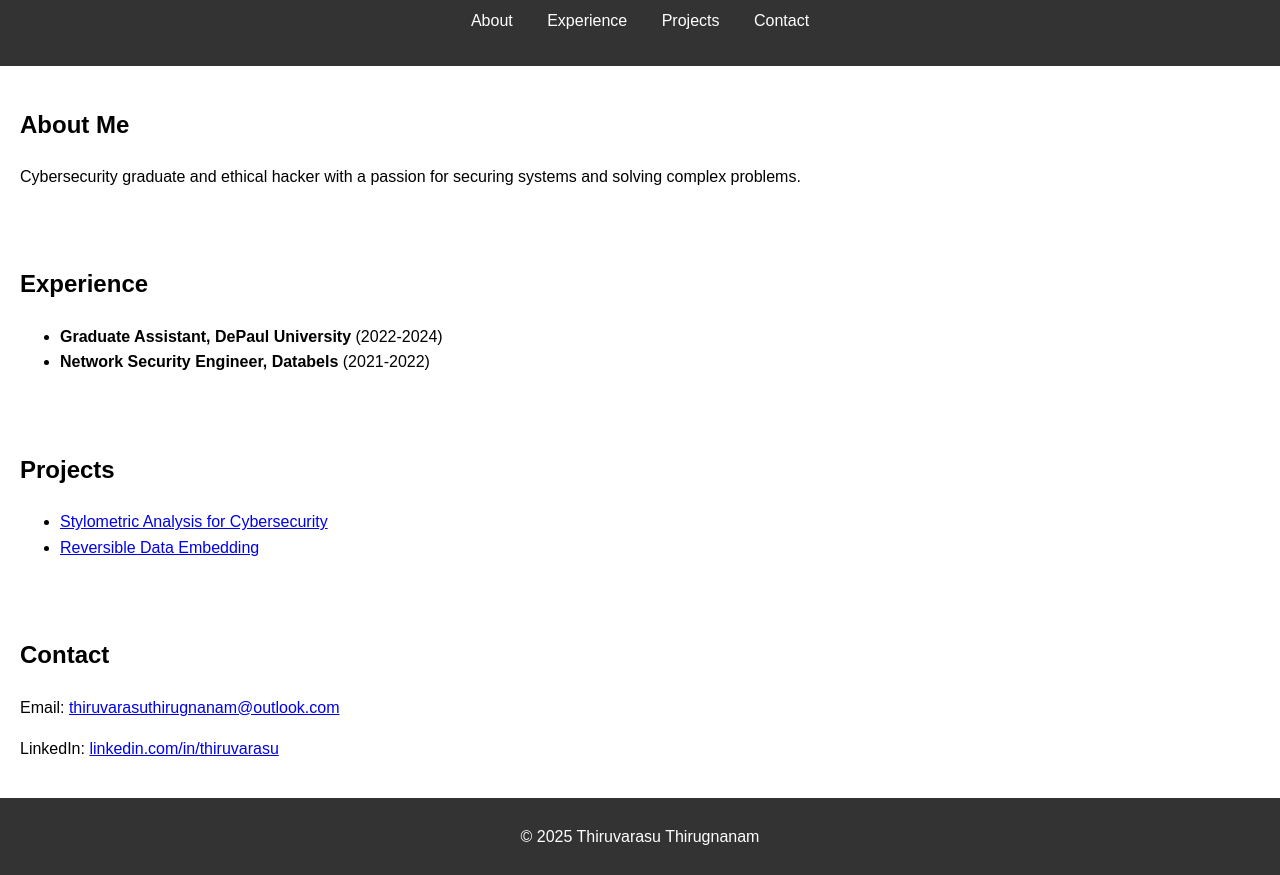
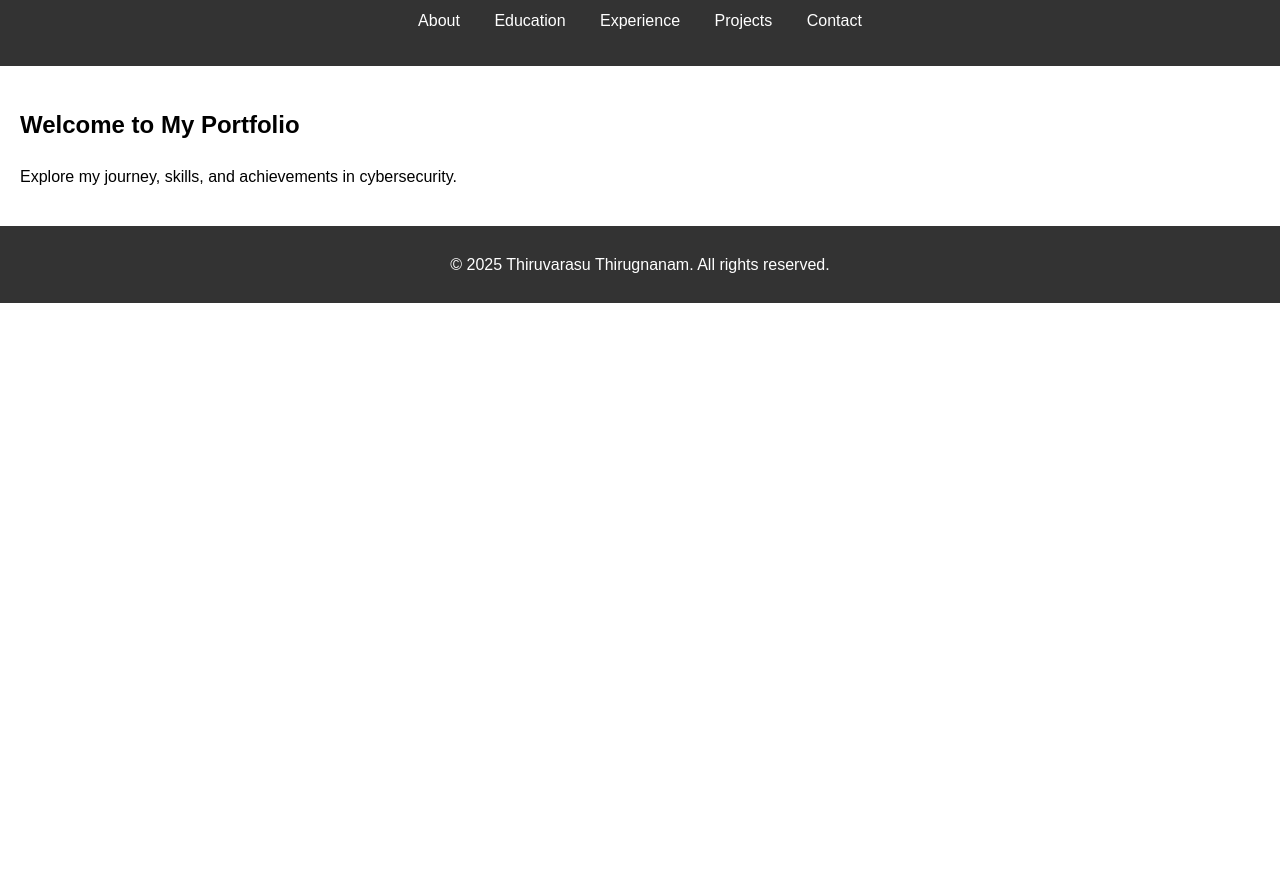
Before and after one commit to ThiruvarasuThirugnanam/thiruvarasuthirugnanam.github.io, a plain HTML site: page index.html in a window 1280 px wide. Shown: the part 75-950 px from the top of the page. After the commit the page ends 800 px from the top, so only its background shows below. Drawn offline with Linux system fonts and the light colour scheme.

Commit message:
Update index.html

```diff
--- a/index.html
+++ b/index.html
@@ -8,48 +8,27 @@
 </head>
 <body>
   <header>
-    <h1>Thiruvarasu Thirugnanam</h1>
+    <h1><a href="index.html">Thiruvarasu Thirugnanam</a></h1>
     <nav>
       <ul>
-        <li><a href="#about">About</a></li>
-        <li><a href="#experience">Experience</a></li>
-        <li><a href="#projects">Projects</a></li>
-        <li><a href="#contact">Contact</a></li>
+        <li><a href="about.html">About</a></li>
+        <li><a href="education.html">Education</a></li>
+        <li><a href="experience.html">Experience</a></li>
+        <li><a href="projects.html">Projects</a></li>
+        <li><a href="contact.html">Contact</a></li>
       </ul>
     </nav>
   </header>
 
-  <section id="about">
-    <h2>About Me</h2>
-    <p>Cybersecurity graduate and ethical hacker with a passion for securing systems and solving complex problems.</p>
-  </section>
-
-  <section id="experience">
-    <h2>Experience</h2>
-    <ul>
-      <li><strong>Graduate Assistant, DePaul University</strong> (2022-2024)</li>
-      <li><strong>Network Security Engineer, Databels</strong> (2021-2022)</li>
-    </ul>
-  </section>
-
-  <section id="projects">
-    <h2>Projects</h2>
-    <ul>
-      <li><a href="#">Stylometric Analysis for Cybersecurity</a></li>
-      <li><a href="#">Reversible Data Embedding</a></li>
-    </ul>
-  </section>
-
-  <section id="contact">
-    <h2>Contact</h2>
-    <p>Email: <a href="mailto:thiruvarasuthirugnanam@outlook.com">thiruvarasuthirugnanam@outlook.com</a></p>
-    <p>LinkedIn: <a href="https://www.linkedin.com/in/thiruvarasu">linkedin.com/in/thiruvarasu</a></p>
-  </section>
+  <main>
+    <section id="home">
+      <h2>Welcome to My Portfolio</h2>
+      <p>Explore my journey, skills, and achievements in cybersecurity.</p>
+    </section>
+  </main>
 
   <footer>
-    <p>© 2025 Thiruvarasu Thirugnanam</p>
+    <p>&copy; 2025 Thiruvarasu Thirugnanam. All rights reserved.</p>
   </footer>
-
-  <script src="scripts/script.js"></script>
 </body>
 </html>
```
